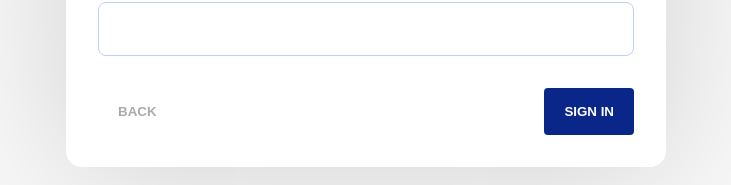
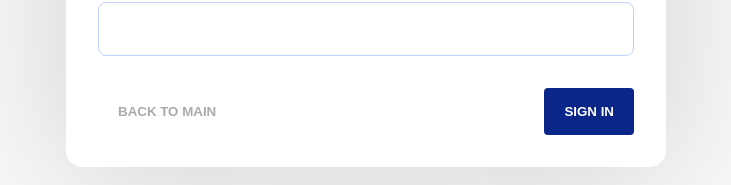
Before and after one commit to sarafashka/project-management-app, a React (Create React App) app: page /auth in a window 1280 px wide. Shown: the part 459-644 px from the top of the page, without its empty margins (274-1005 px from the left). Built offline with nearby package versions, Linux system fonts and the light colour scheme.

Commit message:
feat: add error messages on form

```diff
--- a/src/components/AuthForms/AuthForms.module.scss
+++ b/src/components/AuthForms/AuthForms.module.scss
@@ -5,21 +5,26 @@
 }
 
 .buttons {
-  margin-top: 16px;
   display: flex;
   justify-content: space-between;
+  margin-top: 16px;
 }
 
 .sign,
 .back {
-  background: #0a2689;
+  font-weight: 600;
+  text-transform: uppercase;
   color: #ffffff;
   border: 0;
-  font-weight: 600;
-  text-transform: uppercase;
+  background: #0a2689;
 }
 
 .back {
   color: #aaaaaa;
   background: transparent;
 }
+
+.error {
+  text-align: center;
+  color: red;
+}
--- a/src/components/AuthForms/LoginForm.tsx
+++ b/src/components/AuthForms/LoginForm.tsx
@@ -28,16 +28,18 @@ const LoginForm: React.FC = () => {
   // }, [isSubmitSuccessful, reset]);
 
   const onSubmit: SubmitHandler<FieldValues> = (data) => {
-    console.log(data);
+    console.log(data, errors);
   };
 
   return (
     <form className={styles.form} onSubmit={handleSubmit(onSubmit)}>
       <Input label="Enter login:" reactHookFormProps={loginInputParams} />
+      {errors.login && <p className={styles.error}>{errors.login.message as string}</p>}
       <Input label="Enter password:" type="password" reactHookFormProps={passwordInputParams} />
+      {errors.password && <p className={styles.error}>{errors.password.message as string}</p>}
       <div className={styles.buttons}>
         <Button className={styles.back} type="button">
-          Back
+          Back to main
         </Button>
         <Button className={styles.sign} type="submit">
           Sign In
--- a/src/components/AuthForms/RegisterForm.tsx
+++ b/src/components/AuthForms/RegisterForm.tsx
@@ -59,8 +59,11 @@ const RegisterForm: React.FC = () => {
   return (
     <form className={styles.form} onSubmit={handleSubmit(onSubmit)}>
       <Input label="Enter your name:" reactHookFormProps={nameInputParams} />
+      {errors.name && <p className={styles.error}>{errors.name.message as string}</p>}
       <Input label="Enter your login:" reactHookFormProps={loginInputParams} />
+      {errors.login && <p className={styles.error}>{errors.login.message as string}</p>}
       <Input label="Choose password:" type="password" reactHookFormProps={passwordInputParams} />
+      {errors.password && <p className={styles.error}>{errors.password.message as string}</p>}
       <div className={styles.buttons}>
         <Button className={styles.back} type="button">
           Back
```
Also changed, not shown: src/components/FormErrorMessage/FormErrorMessage.tsx (added, +18 -0 lines).
